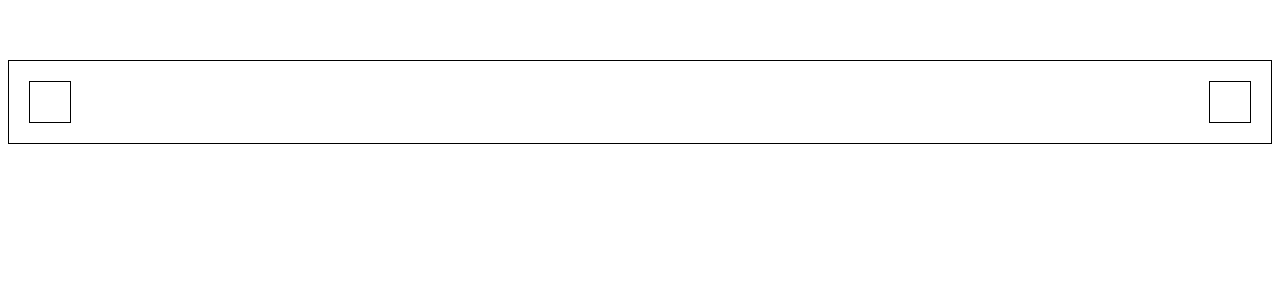
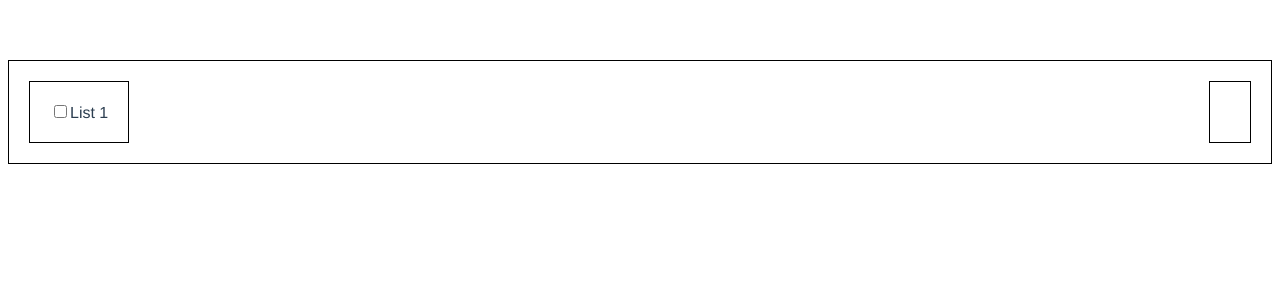
Before and after one commit to Macovka/color-list, a Vue app: page / in a window 1280 px wide. Shown: the top 300 px of the page. Built offline with nearby package versions, Linux system fonts and the light colour scheme.

Commit message:
list-dropdown component

```diff
--- a/src/App.vue
+++ b/src/App.vue
@@ -6,8 +6,8 @@
 </template>
 
 <script>
-import LeftPanel from './components/LeftPanel.vue'
-import RightPanel from './components/RightPanel.vue'
+import LeftPanel from '@/components/LeftPanel.vue'
+import RightPanel from '@/components/RightPanel.vue'
 
 export default {
   name: 'App',
--- a/src/components/LeftPanel.vue
+++ b/src/components/LeftPanel.vue
@@ -1,12 +1,16 @@
 <template>
   <div class="left-panel">
-
+    <list-dropdown />
   </div>
 </template>
 
 <script>
+  import ListDropdown from "@/components/ListDropdown.vue";
+
   export default {
-
+    components: {
+      ListDropdown
+    }
   }
 </script>
 
--- /dev/null
+++ b/src/components/ListDropdown.vue
@@ -0,0 +1,33 @@
+<template>
+  <div>
+    <input type="checkbox" v-model="isOpen" name="list-1">
+    <label for="list-1">List 1</label>
+    <ul v-if="isOpen">
+      <li v-for="item in items" :key="item">
+        <input type="checkbox" :id="item" name="item">
+        <label :for="item">{{ item }}</label>
+      </li>
+    </ul>
+  </div>
+</template>
+
+<script>
+export default {
+  data() {
+    return {
+      isOpen: false,
+      items: ['Item 1', 'Item 2', 'Item 3', 'Item 4'],
+      selectedItems: []
+    }
+  },
+  computed: {
+    areAllItemsSelected() {
+      return this.selectedItems.length === this.items.length;
+    }
+  }
+}
+</script>
+
+<style scoped>
+
+</style>
```
